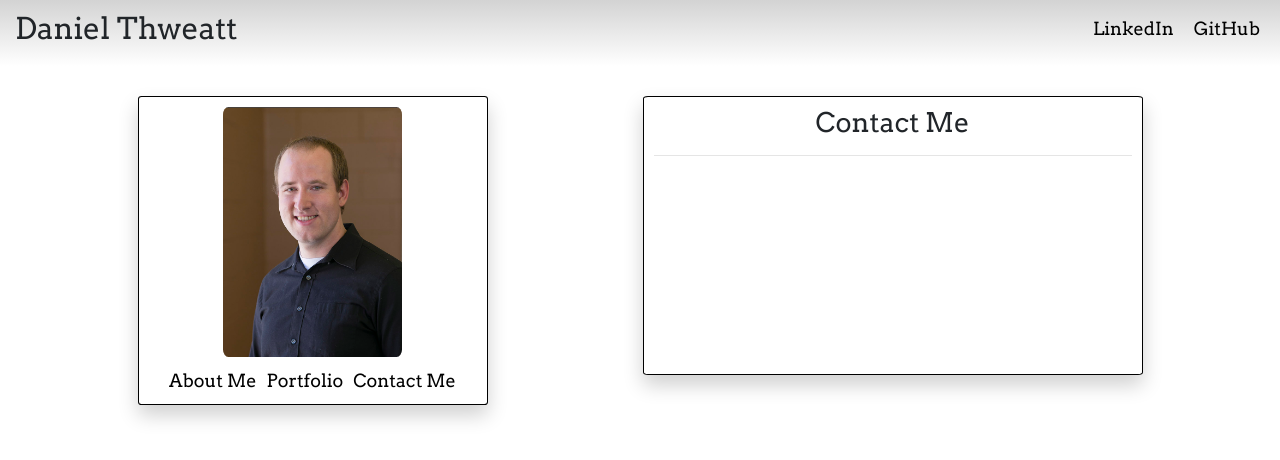
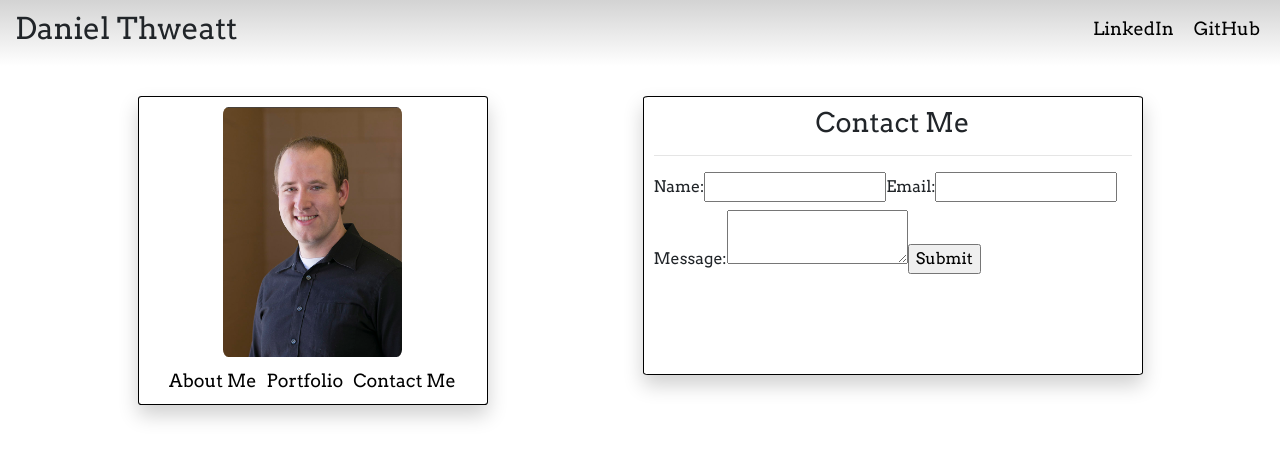
Before and after one commit to Danielthweatt/Portfolio, a React (Create React App) app in the folder my-app/: page /contact in a window 1280 px wide. Shown: the top 460 px of the page. Built offline with nearby package versions, Linux system fonts and the light colour scheme.

Commit message:
worked on contact component

```diff
--- a/my-app/src/components/Contact/Contact.js
+++ b/my-app/src/components/Contact/Contact.js
@@ -1,14 +1,61 @@
-import React from 'react';
+import React, { Component } from 'react';
 import './Contact.css';
 
-const Contact = () => (
-	<React.Fragment>
-		<h2>Contact Me</h2>
-		<hr />
-		<form>
+class Contact extends Component {
+    state = {
+        name: null,
+        email: null,
+        message: null
+    };
 
-		</form>
-	</React.Fragment>
-);
+    handleInputChange = (event) => {
+        this.setState({
+            [event.target.name]: event.target.value
+        });
+    };
+
+    handleSubmit = (event) => {
+        event.preventDefault();
+
+    };
+
+	render() {
+		return (
+			<React.Fragment>
+		        <h2>Contact Me</h2>
+		        <hr />
+		        <form onSubmit={this.handleSubmit}>
+                    <label>
+                        Name:
+                            <input
+                            type="text"
+                            name="name"
+                            value={this.state.name}
+                            onChange={this.handleInputChange}
+                            />
+                    </label>
+                    <label>
+                        Email:
+                            <input
+                            type="text"
+                            name="email"
+                            value={this.state.email}
+                            onChange={this.handleInputChange}
+                            />
+                    </label>
+                    <label>
+                        Message:
+                            <textarea
+                            name="message"
+                            value={this.state.message}
+                            onChange={this.handleInputChange}
+                            />
+                    </label>
+                    <input type="submit" value="Submit" />
+		        </form>
+	        </React.Fragment>
+		);
+	};
+}
 
 export default Contact;
```
Also changed, not shown: my-app/src/components/Portfolio/Portfolio.js (+4 -4 lines).
